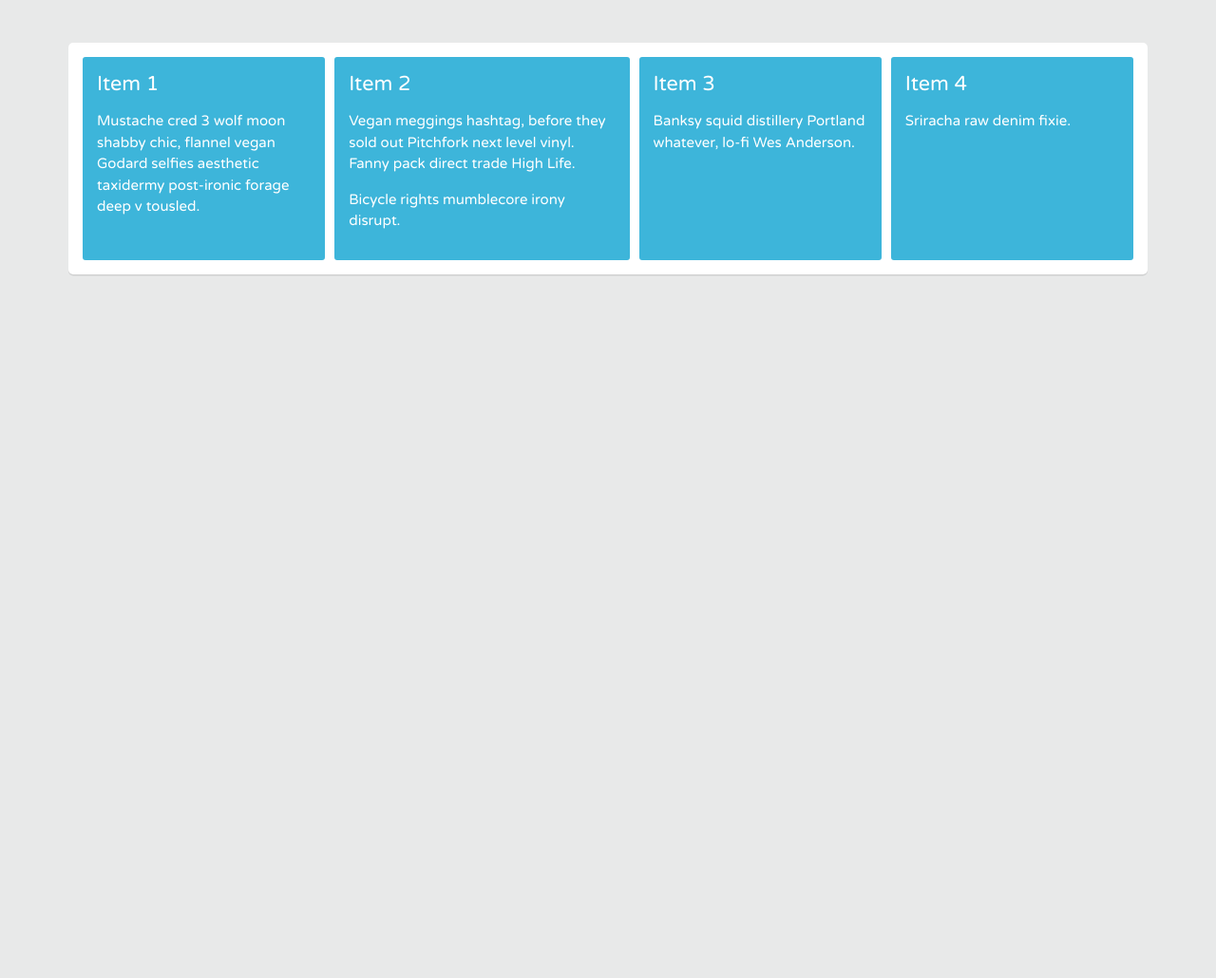
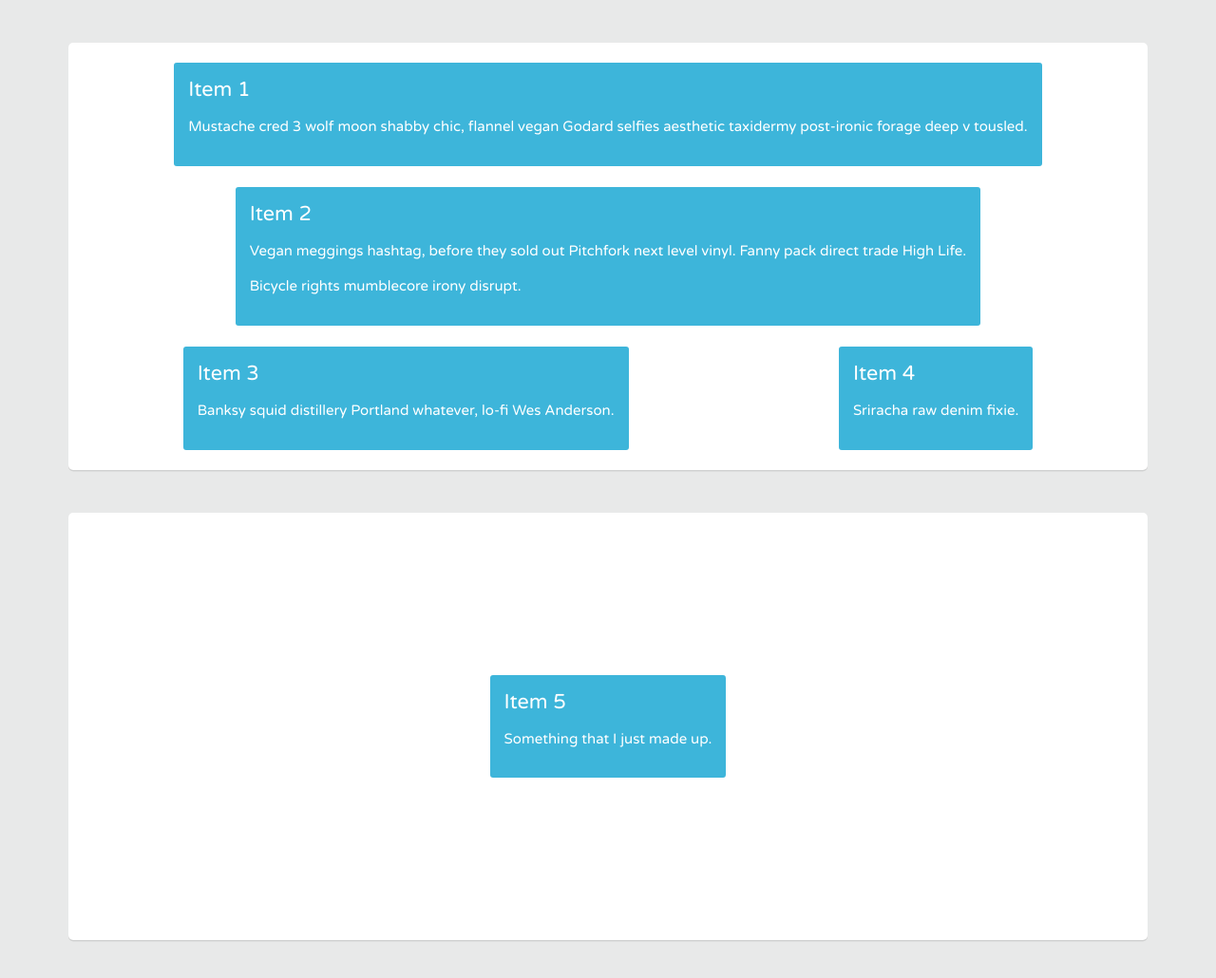
Before and after one commit to HeWhoShallNotBeMentioned/TH-CSS_Flexbox_Layout, a plain HTML site: page index.html in a window 1280 px wide. Shown: the whole page at 95% size. Before the commit the page ends 800 px from the top, so only its background shows below. Drawn offline with Linux system fonts and the light colour scheme.

Commit message:
center item via 3 different flex methods

```diff
--- a/css/flexbox.css
+++ b/css/flexbox.css
@@ -6,12 +6,39 @@
 .container {
 	display: flex;
 	flex-wrap: wrap;
+	height: 450px;
+}
+
+/*.item {
+	flex: 1;
+}
+
+.item-1 {
+	align-self: flex-end;
+}
+
+.item-4 {
+	align-self: flex-start;
+}
+
+.item-3 {
+	align-self: center;
+}*/
+
+.container2 {
+	display: flex;
+	height: 450px;
+	/*min-height: 20vh;*/
+
+	/*justify-content: center; for 2nd way*/
+	/*first way to center the item vertically and horizontally
+	justify-content: center;
+	align-items:center;*/
 }
 
 .item {
-flex: 1 200px;
+	/*2nd way is to have justify content above and align-self here */
+	/*align-self:center;*/
+	/*3rd way is item margin to auto*/
+	margin: auto;
 }
-
-.item-2 {
-	flex-grow:2;
-}
--- a/css/page.css
+++ b/css/page.css
@@ -17,7 +17,8 @@ p {
 	font-size: 15px;
 	line-height: 1.5;
 }
-.container {
+.container,
+.container2 {
 	margin: 45px auto;
 	padding: 10px;
 	background: #fff;
--- a/index.html
+++ b/index.html
@@ -26,5 +26,11 @@
 			<p>Sriracha raw denim fixie.</p>
 		</div>
 	</div>
+	<div class="container2">
+		<div class="item-5 item">
+			Item 5
+			<p>Something that I just made up.</p>
+		</div>
+	</div>
 </body>
 </html>
```
